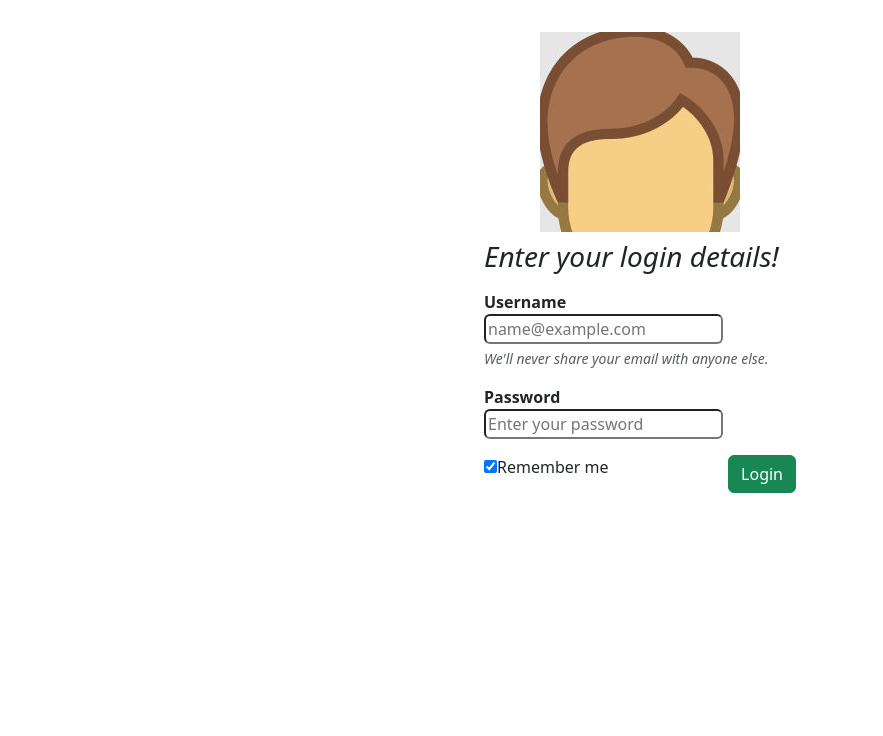
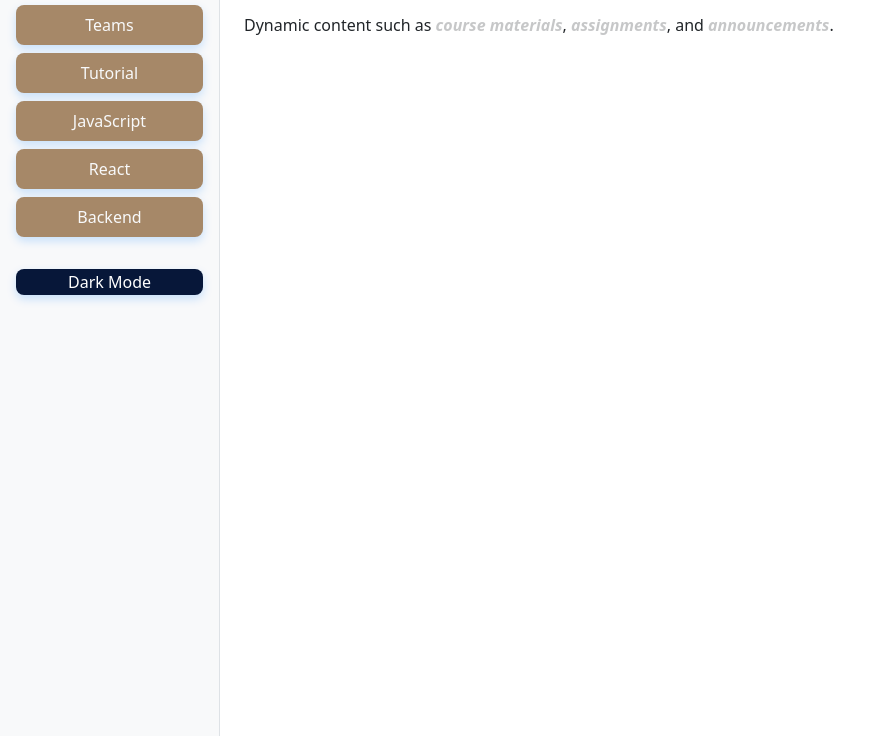
Before and after one commit to Prayz-code/Login-page, a plain HTML site: page indexx.html in a window 1280 px wide. Shown: the part 64-800 px from the top of the page, without its empty margins (0-883 px from the left). Drawn offline with nearby package versions, Linux system fonts and the light colour scheme.

Commit message:
twelveth commit

```diff
--- a/indexx.html
+++ b/indexx.html
@@ -4,12 +4,12 @@
     <meta charset="UTF-8">
     <meta name="viewport" content="width=device-width, initial-scale=1.0">
     <title>Makecodelit </title>
-    <!-- <link rel="stylesheet" href="style.css"> -->
+     <link rel="stylesheet" href="style.css">
     <link href="https://cdn.jsdelivr.net/npm/bootstrap@5.3.8/dist/css/bootstrap.min.css" rel="stylesheet" integrity="sha384-sRIl4kxILFvY47J16cr9ZwB07vP4J8+LH7qKQnuqkuIAvNWLzeN8tE5YBujZqJLB" crossorigin="anonymous">
 </head>
-<body>
+<body id="body">
     <main>
-        <section id="loginPage" class="container mt-5 rounded-5" style="width: 30%;">
+        <section id="loginPage" class="container mt-5 rounded-5 d-none" style="width: 30%;">
             <div>
                 <div class="row p-4">
                     <div class="col">
@@ -43,67 +43,32 @@
                 </div>
             </div>
         </section>
+
 <!-- dashboard page -->
-        <!-- <section id="dashboard" class="d-block">                 -->
-            <!-- sidebar
-            <div class="offcanvas offcanvas-start show bg-primary" tabindex="-1" id="offcanvas" aria-labelledby="offcanvasLabel">
-                <div class="offcanvas-header">
-                    <h3 class="offcanvas-title" id="offcanvasLabel">Menu</h3>
-                    <button type="button" class="btn-close" data-bs-dismiss="offcanvas" aria-label="Close"></button>
-                </div>
-                <div class="p-4">
-                    <div class="bg-success mb-3 p-2 rounded-pill border border-danger border-5 text-center">
-                        Teams
-                    </div>
-
-                    <div class="bg-success mb-3 p-2 rounded-pill border border-danger border-5 text-center">
-                        Tutorial
-                    </div>
-
-                    <div class="bg-success mb-3 p-2 rounded-pill border border-danger border-5 text-center">
-                        Javascript
-                    </div>
-
-                    <div class="bg-success mb-3 p-2 rounded-pill border border-danger border-5 text-center">
-                        React
-                    </div>
-
-                    <div class="bg-success mb-3 p-2 rounded-pill border border-danger border-5 text-center">
-                        Backend
-                    </div>
-
-                    <h1 class="d-flex">
-                        Welcome!
-                    </h1>
-                </div>
-            </div>
-        </section> -->
-        <div id="dashboard" style="display: none; width:100%; height:100vh;">
+        <div id="dashboard" style="display: block; width:100%; height:100vh;">
             <div class="d-flex h-100">
-      <!-- SIDEBAR -->
+                <!-- sidebar -->
                 <div id="sidebar" class="bg-light border-end p-3" style="width: 220px; transition: background-color 0.3s;">
-        <h5 class="mb-4">Dashboard</h5>
-        <ul class="nav flex-column">
-          <li class="nav-item mb-2 hover"><a href="#" class="nav-link active">Teams</a></li>
-          <li class="nav-item mb-2 hover"><a href="#" class="nav-link">Tutorial</a></li>
-          <li class="nav-item mb-2 hover"><a href="#" class="nav-link">JavaScript</a></li>
-          <li class="nav-item mb-2 hover"><a href="#" class="nav-link">React</a></li>
-          <li class="nav-item mb-2 hover"><a href="#" class="nav-link">Backend</a></li>
+                    <h4 class="mb-4 fst-italic">Makecodelit</h4>
+                    <ul class="nav flex-column text-center">
+                    <li class="nav-item mb-2 hover text-light"><a href="#" class="nav-link active text-reset">Teams</a></li>
+                    <li class="nav-item mb-2 hover text-light"><a href="#" class="nav-link text-reset">Tutorial</a></li>
+                    <li class="nav-item mb-2 hover text-light"><a href="#" class="nav-link text-reset">JavaScript</a></li>
+                    <li class="nav-item mb-2 hover text-light"><a href="#" class="nav-link text-reset">React</a></li>
+                    <li class="nav-item mb-2 hover text-light"><a href="#" class="nav-link text-reset">Backend</a></li>
                     </ul>
-        <button id="toggleModeBtn" class="btn btn-outline-secondary mt-4 w-100">Toggle Dark Mode</button>
+                    <button id="toggleBtn" class="mt-4 w-100">Dark Mode</button>
                 </div>
 
                 <!-- MAIN CONTENT -->
                 <div id="mainContent" class="flex-grow-1 p-4" style="background-color: #fff; transition: background-color 0.3s;">
                     <div class="d-flex justify-content-between align-items-center mb-3">
-          <h4>Welcome to your Dashboard</h4>
-          <button id="logoutBtn" class="btn btn-success btn-sm">Logout</button>
+                        <h4 class="fst-italic">Welcome to your Dashboard!</h4>
                     </div>
-        <p>Dynamic content such as <strong>course materials</strong>, <strong>assignments</strong>, and <strong>announcements</strong>.</p>
+                    <p>Dynamic content such as <strong class="fst-italic opacity-25">course materials</strong>, <strong class="fst-italic opacity-25">assignments</strong>, and <strong class="fst-italic opacity-25">announcements</strong>.</p>
                 </div>
             </div>
         </div>
-
     </main>
     <script src="script.js"></script>
 </body>
--- a/script.js
+++ b/script.js
@@ -5,11 +5,15 @@ const loginPage = document.getElementById('loginPage');
 const errorMsg = document.getElementById('errorMsg');
 const dashboard = document.getElementById('dashboard');
 const loginForm = document.getElementById('loginForm');
+const toggleBtn = document.getElementById('toggleBtn');
+const sidebar = document.getElementById('sidebar');
+const mainContent = document.getElementById('mainContent');
+const bodyEl = document.querySelector("body");
 const validUsername = "makecodelit@gmail.com";
 const validPassword = "ilovecoding123";
 
 
-
+//loginPage
 loginForm.addEventListener('submit', (e) => {
     e.preventDefault();
     debugger
@@ -24,3 +28,19 @@ loginForm.addEventListener('submit', (e) => {
     }
 
     });
+
+    // toggle button
+    debugger
+let bgColor = true;
+
+function toggle(){
+  bodyEl.style.backgroundcolor = bgColor ? "blue" : "grey";
+  bgColor =! bgColor;
+}
+
+toggleBtn.addEventListener("click", toggle);
+
+
+
+
+b
--- a/style.css
+++ b/style.css
@@ -1,6 +1,6 @@
-/* body{
-     background-color: #e3e2e2!important;
-}  */
+ body{
+     background-color: #071739!important;
+}
 
 .avatar{
     width: 40%;
@@ -8,7 +8,7 @@
 }
 
 .container{
-    background-color: #fff;
+    background-color: #cdd5db;
 }
 
 input::placeholder{
@@ -22,41 +22,33 @@ input::placeholder{
     font-size: 14px;
 }
 
+/* dashboardPage */
 
+ .nav-item{
+    background-color: #a68868;
+    border-radius: 8px;
+    cursor: pointer;
+    box-shadow: 0 4px 10px rgba(0, 123, 255, 0.2);
+}
 
-
-
-
-
-/*
-
-input[type=email], input[type=password  ]{
-    width: 100%;
-    padding: 10px 15px;
-    box-sizing: border-box;
-    margin: 10px 0px;
-    border: 1px solid #ccc;
+.nav-item:hover{
+    transform: translateY(-5px);
+    box-shadow: linear-gradient(135deg, #a68868, #e3c39d);
+    background: #e3c39d;
 }
 
 
-
-.login{
-    padding: 10px 15px;
-    width: 100%;
-    color: white!important;
-    font-weight: 600;
-    background-color: #008000;
-    margin: 10px 0px;
-    font-size: 16px;
+#toggleBtn{
+    background: #071739;
+    color: white;
     border: none;
+    border-radius: 8px;
     cursor: pointer;
+    box-shadow: 0 4px 10px rgba(0, 123, 255, 0.2);
 }
 
-.login:hover{
-    opacity: 0.8;
+#toggleBtn:hover{
+    background: linear-gradient(135deg, #66b3ff, #3399ff);
+    box-shadow: 0 6px 14px rgba(48, 76, 106, 0.3);
+    transform: translateY(-2px);
 }
-
-.container2{
-    background-color: #fdf9f9;
-    padding: 8px;
-} */
```
Lines whose indentation alone changed are shown as unchanged.
